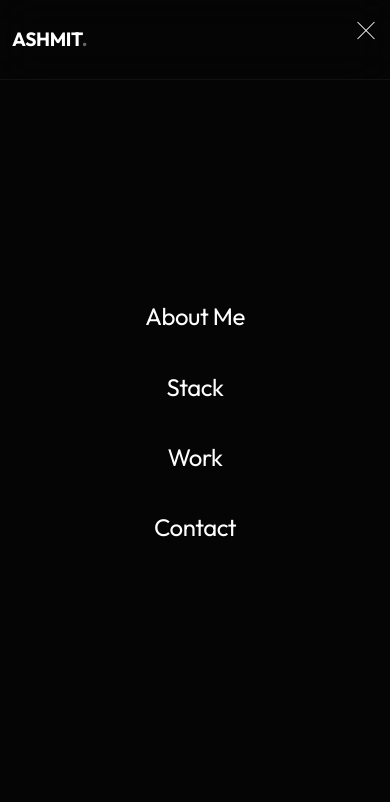
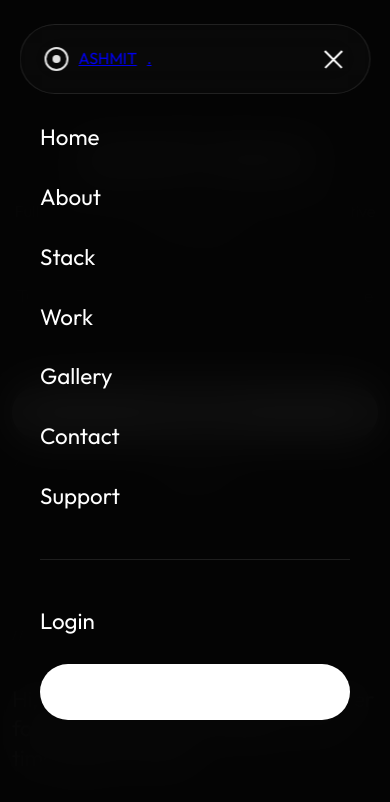
Before and after one commit to ashmitsingh001/portfolio, a plain HTML site: page index.html in a window 390 px wide. Both pictures are taken after a click on the button "Toggle Menu". Shown: the top 802 px of the page. Drawn offline with Linux system fonts and the light colour scheme.

Commit message:
feat: redesign navbar to premium glassmorphism and fix mobile overflow

```diff
--- a/index.html
+++ b/index.html
@@ -18,15 +18,33 @@
     <div class="glow-effect"></div>
 
     <nav class="navbar">
-        <div class="container nav-content">
-            <a href="#" class="logo">ASHMIT<span>.</span></a>
-            <div class="nav-links desktop-nav">
-                <a href="#about">About Me</a>
-                <a href="#skills">Stack</a>
-                <a href="#projects">Work</a>
-                <a href="#contact">Contact</a>
+        <div class="nav-container container">
+            <div class="nav-left">
+                <a href="#" class="logo">
+                    <div class="logo-icon"></div>
+                    ASHMIT<span>.</span>
+                </a>
             </div>
+
+            <div class="nav-center desktop-only">
+                <div class="nav-links">
+                    <a href="#home" class="nav-link">Home</a>
+                    <a href="#about" class="nav-link">About</a>
+                    <a href="#skills" class="nav-link">Stack</a>
+                    <a href="#projects" class="nav-link">Work</a>
+                    <a href="#" class="nav-link">Gallery</a>
+                    <a href="#contact" class="nav-link">Contact</a>
+                    <a href="#" class="nav-link">Support</a>
+                </div>
+            </div>
+
+            <div class="nav-right desktop-only">
+                <a href="#" class="login-link">Login</a>
+                <a href="#contact" class="btn-reserve">Reserve</a>
+            </div>
+
             <button class="menu-toggle" aria-label="Toggle Menu">
+                <span></span>
                 <span></span>
                 <span></span>
             </button>
@@ -36,10 +54,16 @@
     <!-- Mobile Navigation Overlay -->
     <div class="mobile-nav">
         <div class="mobile-nav-links">
-            <a href="#about">About Me</a>
+            <a href="#home">Home</a>
+            <a href="#about">About</a>
             <a href="#skills">Stack</a>
             <a href="#projects">Work</a>
+            <a href="#">Gallery</a>
             <a href="#contact">Contact</a>
+            <a href="#">Support</a>
+            <hr class="nav-divider">
+            <a href="#" class="login-link">Login</a>
+            <a href="#contact" class="btn-reserve">Reserve</a>
         </div>
     </div>
 
--- a/script.js
+++ b/script.js
@@ -23,13 +23,19 @@ document.addEventListener('DOMContentLoaded', () => {
         observer.observe(el);
     });
 
-    // Scroll Effects
+    // Navbar Scroll Effect
     window.addEventListener('scroll', () => {
+        const navbar = document.querySelector('.navbar');
+        if (window.scrollY > 50) {
+            navbar.classList.add('scrolled');
+        } else {
+            navbar.classList.remove('scrolled');
+        }
+
+        // Update Progress Bar
         const scrolled = window.scrollY;
         const maxScroll = document.documentElement.scrollHeight - window.innerHeight;
         const scrollPercent = (scrolled / maxScroll) * 100;
-
-        // Update Progress Bar
         if (scrollProgress) {
             scrollProgress.style.width = `${scrollPercent}%`;
         }
--- a/style.css
+++ b/style.css
@@ -31,6 +31,8 @@ body {
     font-family: 'Outfit', sans-serif;
     line-height: 1.6;
     overflow-x: hidden;
+    width: 100%;
+    position: relative;
     -webkit-font-smoothing: antialiased;
 }
 
@@ -66,78 +68,162 @@ body {
     transition: width 0.1s ease-out;
 }
 
-/* Navbar */
+/* Navbar Redesign */
 .navbar {
-    height: 80px;
-    background: rgba(5, 5, 5, 0.6);
+    position: fixed;
+    top: 24px;
+    left: 50%;
+    transform: translateX(-50%);
+    width: min(95%, 1200px);
+    height: 70px;
+    background: rgba(18, 18, 18, 0.4);
     backdrop-filter: blur(20px);
     -webkit-backdrop-filter: blur(20px);
-    border-bottom: 1px solid rgba(255, 255, 255, 0.05);
-    position: sticky;
-    top: 0;
+    border: 1px solid rgba(255, 255, 255, 0.1);
+    border-radius: 40px;
     z-index: 1000;
+    transition: all 0.4s cubic-bezier(0.16, 1, 0.3, 1);
+    padding: 0 32px;
+}
+
+.navbar.scrolled {
+    top: 12px;
+    height: 60px;
+    background: rgba(5, 5, 5, 0.8);
+    box-shadow: 0 10px 40px rgba(0, 0, 0, 0.5);
+    border-color: rgba(255, 255, 255, 0.05);
+}
+
+.nav-container {
+    height: 100%;
     display: flex;
     align-items: center;
+    justify-content: space-between;
+    padding: 0 !important;
+    /* Override container padding */
 }
 
-.nav-content {
+.nav-left .logo {
     display: flex;
-    justify-content: space-between;
+    align-items: center;
+    gap: 10px;
+}
+
+.logo-icon {
+    width: 24px;
+    height: 24px;
+    border: 2px solid var(--color-accent);
+    border-radius: 50%;
+    position: relative;
+}
+
+.logo-icon::after {
+    content: '';
+    position: absolute;
+    top: 50%;
+    left: 50%;
+    transform: translate(-50%, -50%);
+    width: 8px;
+    height: 8px;
+    background: var(--color-accent);
+    border-radius: 50%;
+}
+
+.nav-links {
+    display: flex;
+    gap: 24px;
+}
+
+.nav-link {
+    font-size: 0.85rem;
+    font-weight: 400;
+    text-decoration: none;
+    color: var(--color-text-secondary);
+    position: relative;
+    padding: 8px 0;
+    transition: color 0.3s ease;
+}
+
+.nav-link::after {
+    content: '';
+    position: absolute;
+    bottom: 0;
+    left: 0;
+    width: 0;
+    height: 1px;
+    background: var(--color-text-primary);
+    transition: width 0.3s ease;
+}
+
+.nav-link:hover {
+    color: var(--color-text-primary);
+}
+
+.nav-link:hover::after {
     width: 100%;
 }
 
-.logo {
-    font-size: 1.2rem;
-    font-weight: 700;
-    text-decoration: none;
-    color: var(--color-text-primary);
-    letter-spacing: -0.02em;
+.nav-right {
+    display: flex;
+    align-items: center;
+    gap: 24px;
 }
 
-.logo span {
-    color: var(--color-text-muted);
+.login-link {
+    font-size: 0.85rem;
+    text-decoration: none;
+    color: var(--color-text-secondary);
+    transition: color 0.3s;
 }
 
-.nav-links a {
-    font-size: 0.9rem;
-    font-weight: 400;
-    text-decoration: none;
-    color: var(--color-text-secondary);
-    margin-left: 40px;
-    transition: color 0.3s ease;
-}
-
-.nav-links a:hover {
+.login-link:hover {
     color: var(--color-text-primary);
 }
 
-/* Mobile Menu Toggle */
+.btn-reserve {
+    padding: 10px 24px;
+    background: var(--color-text-primary);
+    color: #000;
+    text-decoration: none;
+    border-radius: 30px;
+    font-size: 0.85rem;
+    font-weight: 500;
+    transition: all 0.3s ease;
+}
+
+.btn-reserve:hover {
+    transform: translateY(-2px);
+    box-shadow: 0 5px 20px rgba(255, 255, 255, 0.4);
+}
+
+/* Mobile Toggle */
 .menu-toggle {
     display: none;
     flex-direction: column;
-    justify-content: space-between;
-    width: 24px;
-    height: 14px;
+    gap: 6px;
     background: transparent;
     border: none;
     cursor: pointer;
     z-index: 1001;
-    padding: 0;
 }
 
 .menu-toggle span {
-    width: 100%;
-    height: 1px;
-    background-color: var(--color-text-primary);
-    transition: transform 0.3s ease, opacity 0.3s ease;
+    width: 24px;
+    height: 1.5px;
+    background: var(--color-text-primary);
+    transition: 0.4s;
 }
 
 .menu-toggle.active span:nth-child(1) {
-    transform: translateY(6px) rotate(45deg);
+    transform: translateY(7.5px) rotate(45deg);
 }
 
 .menu-toggle.active span:nth-child(2) {
-    transform: translateY(-7px) rotate(-45deg);
+    opacity: 0;
+}
+
+.menu-toggle.active span:nth-child(3) {
+    transform: translateY(-7.5px) rotate(-45deg);
 }
 
 /* Mobile Nav Overlay */
@@ -147,14 +233,13 @@ body {
     left: 0;
     width: 100%;
     height: 100vh;
-    background: var(--color-bg);
+    background: rgba(5, 5, 5, 0.95);
+    backdrop-filter: blur(20px);
     z-index: 999;
-    display: flex;
-    align-items: center;
-    justify-content: center;
+    padding: 120px 40px;
     opacity: 0;
     visibility: hidden;
-    transition: opacity 0.4s ease, visibility 0.4s ease;
+    transition: all 0.4s ease;
 }
 
 .mobile-nav.active {
@@ -165,21 +250,19 @@ body {
 .mobile-nav-links {
     display: flex;
     flex-direction: column;
-    align-items: center;
-    gap: 32px;
+    gap: 24px;
 }
 
 .mobile-nav-links a {
-    font-size: 2rem;
-    font-weight: 400;
+    font-size: 1.8rem;
     text-decoration: none;
     color: var(--color-text-primary);
-    letter-spacing: -0.02em;
-    transition: opacity 0.3s;
 }
 
-.mobile-nav-links a:hover {
-    opacity: 0.6;
+.nav-divider {
+    border: none;
+    border-top: 1px solid rgba(255, 255, 255, 0.1);
+    margin: 20px 0;
 }
 
 /* Hero Section */
@@ -476,32 +559,11 @@ body {
 /* Responsive Redesign */
 @media (max-width: 1024px) {
     :root {
-        --space-section: 120px;
+        --space-section: 100px;
     }
 
-    .container {
-        padding: 0 40px;
-    }
-
-    .project-item {
-        padding: 40px;
-    }
-}
-
-@media (max-width: 768px) {
-    :root {
-        --space-section: 80px;
-    }
-
-    .container {
-        padding: 0 16px;
-        /* Reduced for full-width feel */
-        width: 100%;
-        max-width: 100%;
-    }
-
-    /* Navbar */
-    .desktop-nav {
+    .nav-center,
+    .nav-right {
         display: none;
     }
 
@@ -509,16 +571,34 @@ body {
         display: flex;
     }
 
+    .navbar {
+        width: 90%;
+        padding: 0 24px;
+    }
+}
+
+@media (max-width: 768px) {
+    :root {
+        --space-section: 60px;
+    }
+
+    .container {
+        padding: 0 16px;
+        width: 100%;
+        max-width: 100%;
+    }
+
     /* Hero */
     .hero {
         height: auto;
-        padding-top: 100px;
+        padding-top: 140px;
         padding-bottom: 60px;
     }
 
     .hero-title {
-        font-size: clamp(2.8rem, 12vw, 4rem);
+        font-size: clamp(2.4rem, 10vw, 3.2rem);
         margin-bottom: 20px;
+        line-height: 1.1;
     }
 
     .hero-subtitle {
@@ -526,109 +606,49 @@ body {
         margin-bottom: 32px;
     }
 
-    .hero-description {
-        font-size: 0.95rem;
-        margin-bottom: 32px;
-    }
-
     .hero-actions {
         flex-direction: column;
         width: 100%;
         gap: 12px;
-        max-width: 100%;
-    }
-
-    .btn {
-        width: 100%;
-        text-align: center;
-        padding: 12px 24px;
     }
 
     /* About */
     .display-text {
-        font-size: 1.5rem;
+        font-size: 1.4rem;
         margin-bottom: 32px;
-    }
-
-    .body-text {
-        font-size: 0.95rem;
     }
 
     .stats-grid {
         grid-template-columns: 1fr;
-        gap: 20px;
-    }
-
-    /* Skills */
-    .skills-container {
-        grid-template-columns: 1fr;
-        gap: 24px;
-    }
-
-    .skill-tag {
-        padding: 8px 16px;
-        font-size: 0.85rem;
+        gap: 16px;
     }
 
     /* Projects */
     .project-item {
         flex-direction: column;
-        align-items: flex-start;
-        gap: 20px;
         padding: 24px 16px;
-        border-radius: 16px;
     }
 
     .project-title {
         font-size: 1.2rem;
     }
 
-    .project-desc {
-        font-size: 0.9rem;
-        max-width: 100%;
-    }
-
     /* Contact */
-    .contact-wrap {
-        padding: 40px 16px;
-    }
-
-    .contact-title {
-        font-size: 1.5rem;
-    }
-
     .contact-email {
-        font-size: clamp(1.2rem, 8vw, 2.2rem);
-        margin-bottom: 24px;
-    }
-
-    .social-links {
-        flex-wrap: wrap;
-        gap: 16px;
-    }
-
-    /* Footer */
-    .footer-content {
-        flex-direction: column;
-        gap: 12px;
-        text-align: center;
+        font-size: clamp(1.2rem, 8vw, 2rem);
     }
 }
 
 @media (max-width: 480px) {
-    :root {
-        --space-section: 60px;
-    }
-
     .container {
         padding: 0 12px;
     }
 
     .hero-title {
-        font-size: 2.5rem;
+        font-size: 2.2rem;
     }
 
     .mobile-nav-links a {
-        font-size: 1.5rem;
+        font-size: 1.4rem;
     }
 }
```
